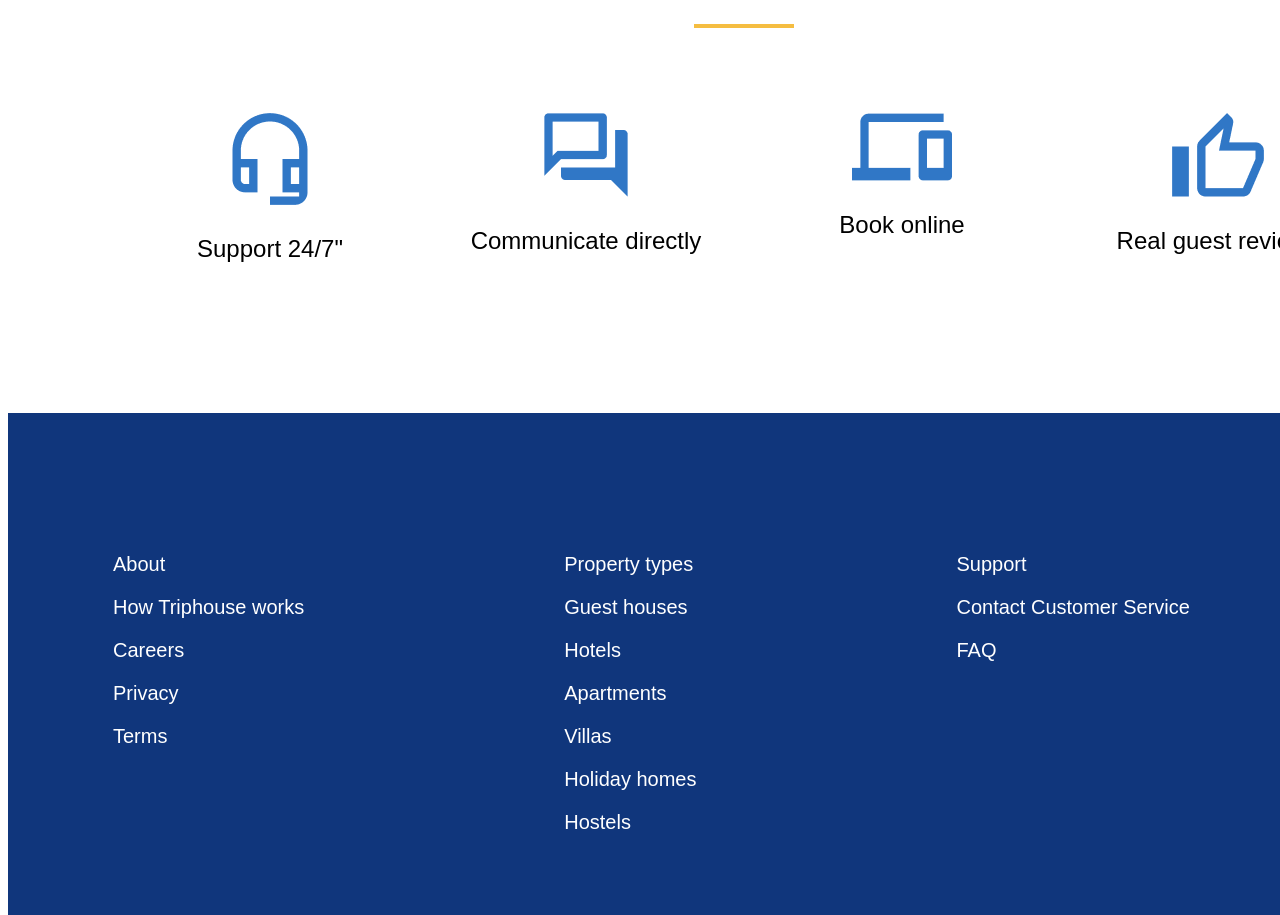
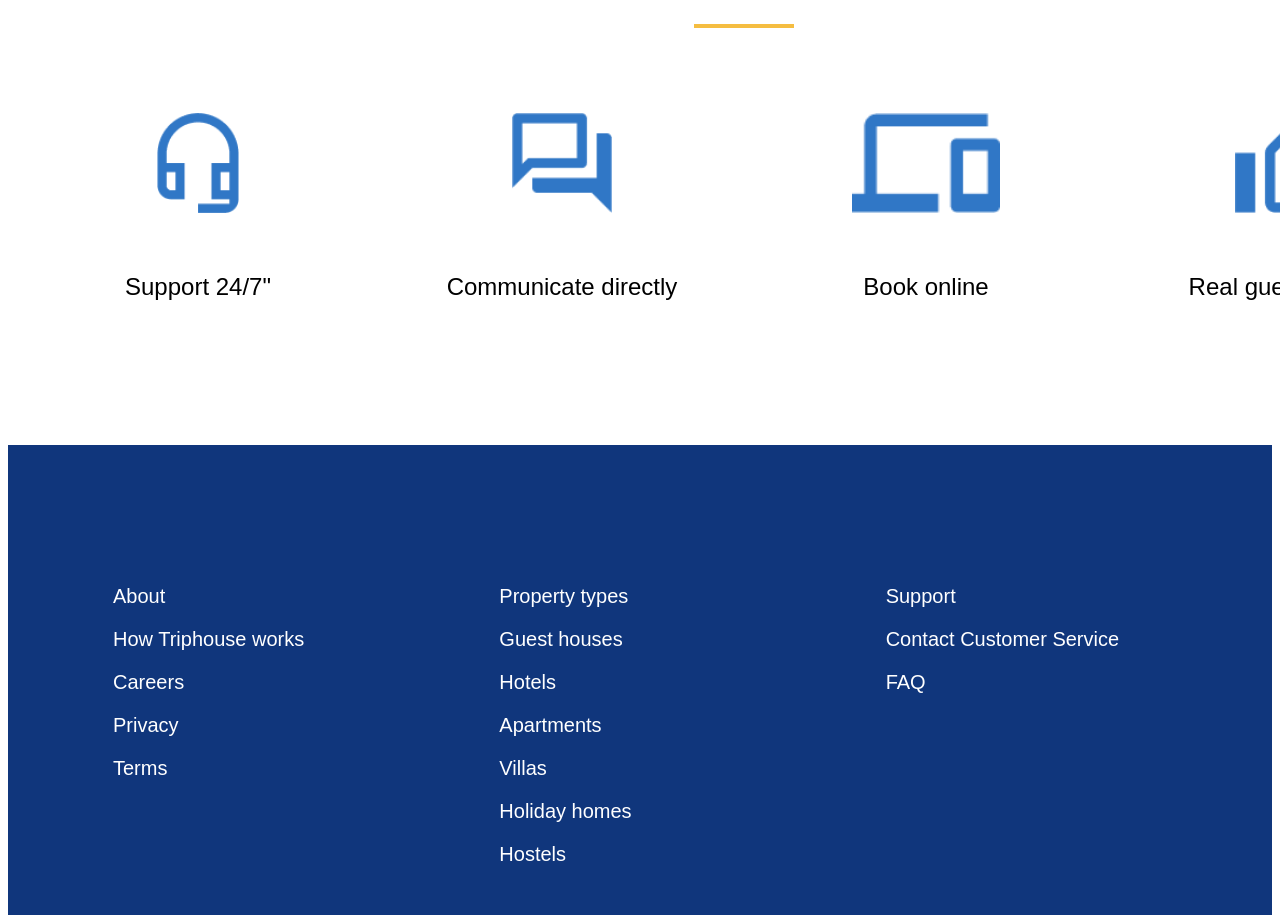
Before and after one commit to antongavrus/if-html, a website: page index.html in a window 1280 px wide. Shown: the part 205-1120 px from the top of the page. Drawn offline with Linux system fonts and the light colour scheme; files whose address does not match are found by name.

Commit message:
fixed errors

```diff
--- a/styles/styles.css
+++ b/styles/styles.css
@@ -27,29 +27,36 @@
 }
 
 .col {
-    width: 300px;
-    height: 180px;
+    white-space: nowrap;
+    width: 25%;
+
     text-align: center;
     font-family: 'Roboto regular', sans-serif;
     font-size: 24px;
 }
 
+.icons {
+    height: 100px;
+    background-size: cover;
+    margin-bottom: 30px;
+}
+
+
 .footer {
-    width: 1440px;
-
     margin: 0 auto;
     background: #10367C;
 }
 
 .menu-row {
+    max-width: 1440px;
     display: flex;
-    gap: 0 260px;
     padding: 120px 0 120px 105px;
     flex-wrap: wrap;
 }
 
 .menu-col {
     color: #FFFFFF;
+    width: 33.3333%;
     font-family: 'Roboto regular', sans-serif;
     font-size: 20px;
 }
```
